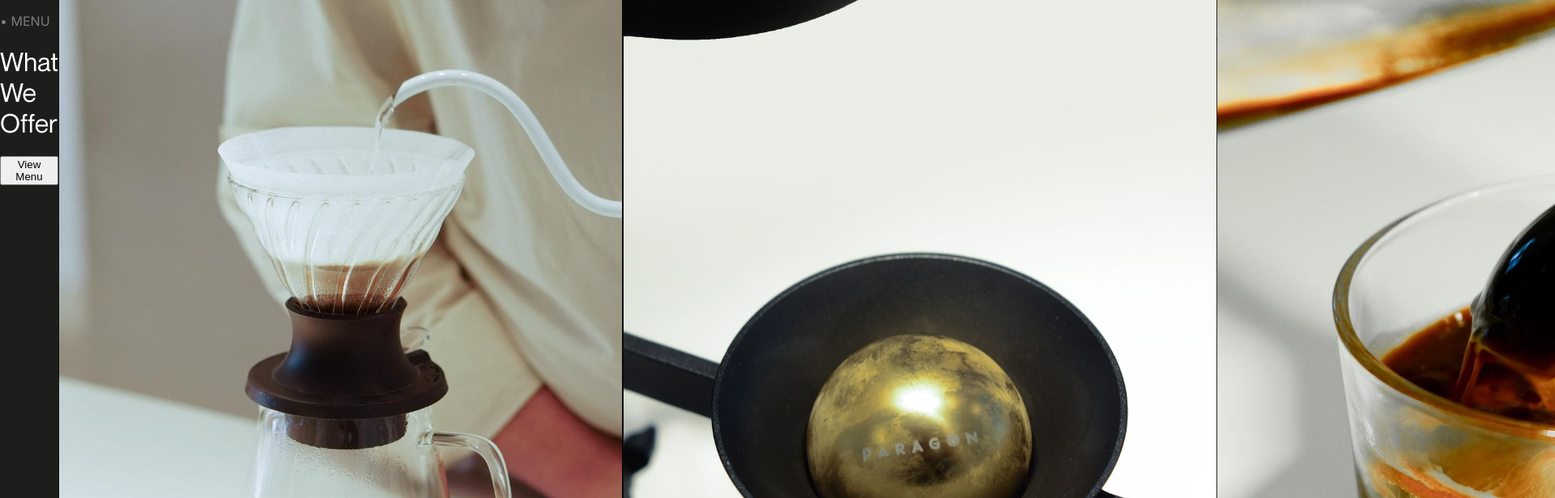
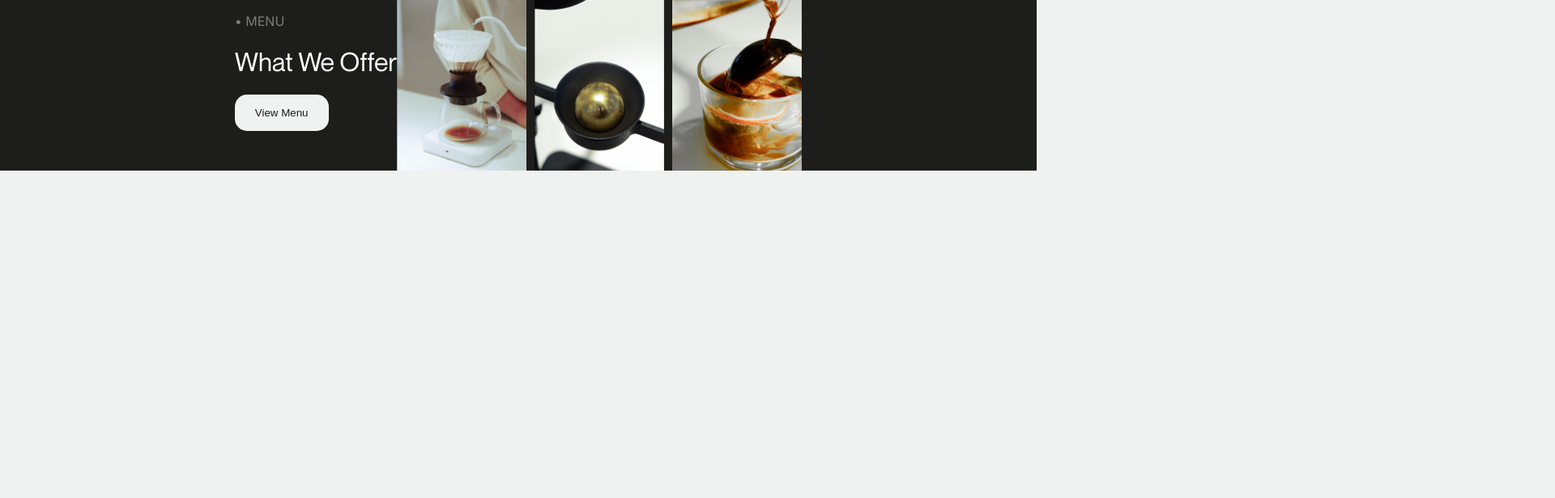
Before and after one commit to Bancantcode/satori-nextjs, a Next.js app: page / in a window 1280 px wide. Shown: the top 616 px of the page at 81% size, 1920 px wide, since content can reach past the window. Built offline with nearby package versions, Linux system fonts and the light colour scheme.

Commit message:
about page mobile, tablet, desktop viewport

```diff
--- a/src/app/page.js
+++ b/src/app/page.js
@@ -36,8 +36,8 @@ return (
       )}
     </AnimatePresence> */}
     <About />
-    {/* <Landing />
-    <Landing /> */}
+    {/* <Landing /> */}
+    {/* <Landing /> */}
     </main>
   );
 }
--- a/src/components/About/style.module.scss
+++ b/src/components/About/style.module.scss
@@ -6,6 +6,15 @@
 
     .texts {
         color: #fff;
+
+        .menu__button {
+            background-color: #F0F2F1;
+            color: #1D1D1B;
+            padding: 15px 25px;
+            border-radius: 15px;
+            border: none;
+            cursor: pointer;
+        }
 
         .category {
             text-transform: uppercase;
@@ -29,14 +38,7 @@
 
         .texts {
             text-align: center;
-            .menu__button {
-                background-color: #F0F2F1;
-                color: #1D1D1B;
-                padding: 15px 25px;
-                border-radius: 15px;
-                border: none;
-                cursor: pointer;
-            }
+
         }
 
         .images {
@@ -53,10 +55,39 @@
 
 // Tablet
 @media only screen and (min-width: 768px) and (max-width: 1024px) {
+    .container {
+        flex-direction: column;
 
+        .texts {
+            text-align: center;
+        }
+
+        .images {
+            gap: 10px;
+            justify-content: center;
+            .img {
+                height: 100%;
+                width: 10em;
+            }
+        }
+    }
 }
 
 // Desktop
 @media only screen and (min-width: 1025px) {
+    .container {
+        justify-content: center;
+        .texts {
+            text-align: start;
+        }
 
+        .images {
+            gap: 10px;
+            justify-content: center;
+            .img {
+                height: 100%;
+                width: 10em;
+            }
+        }
+    }
 }
```
